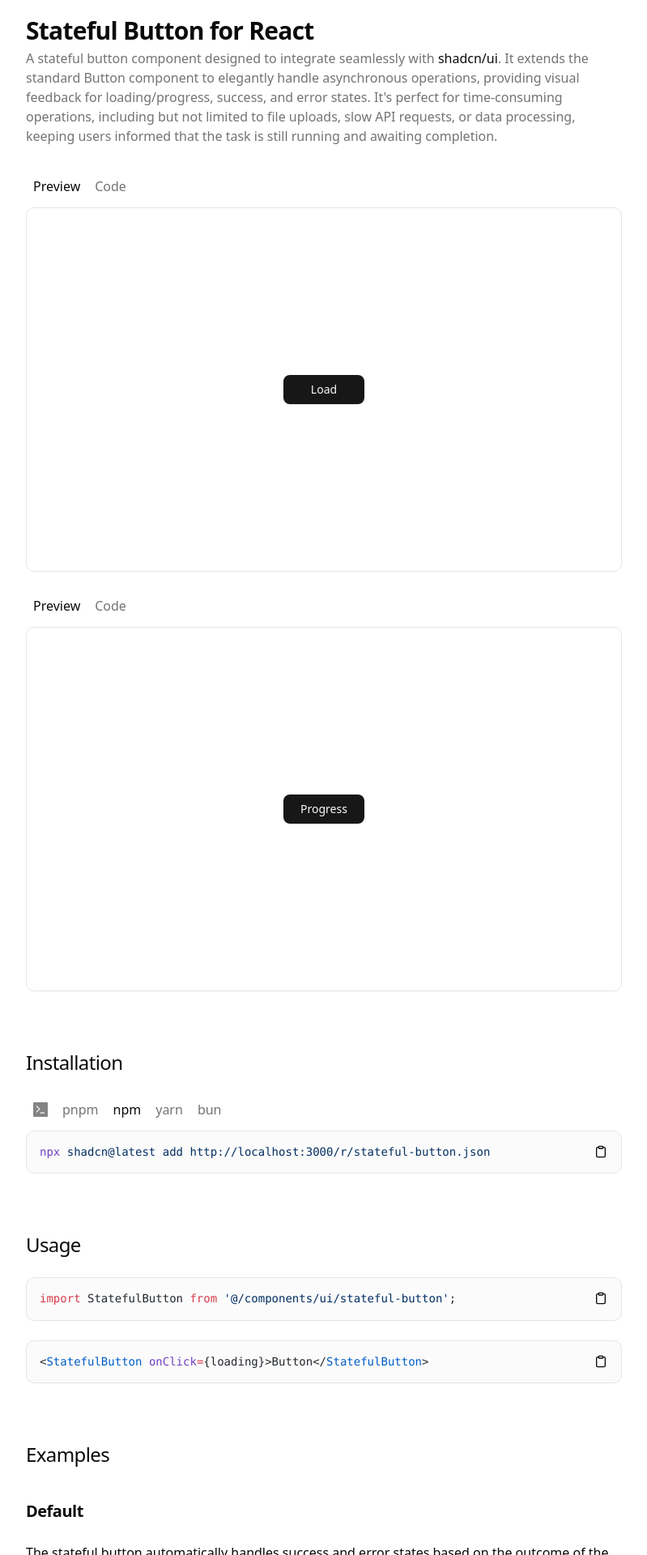
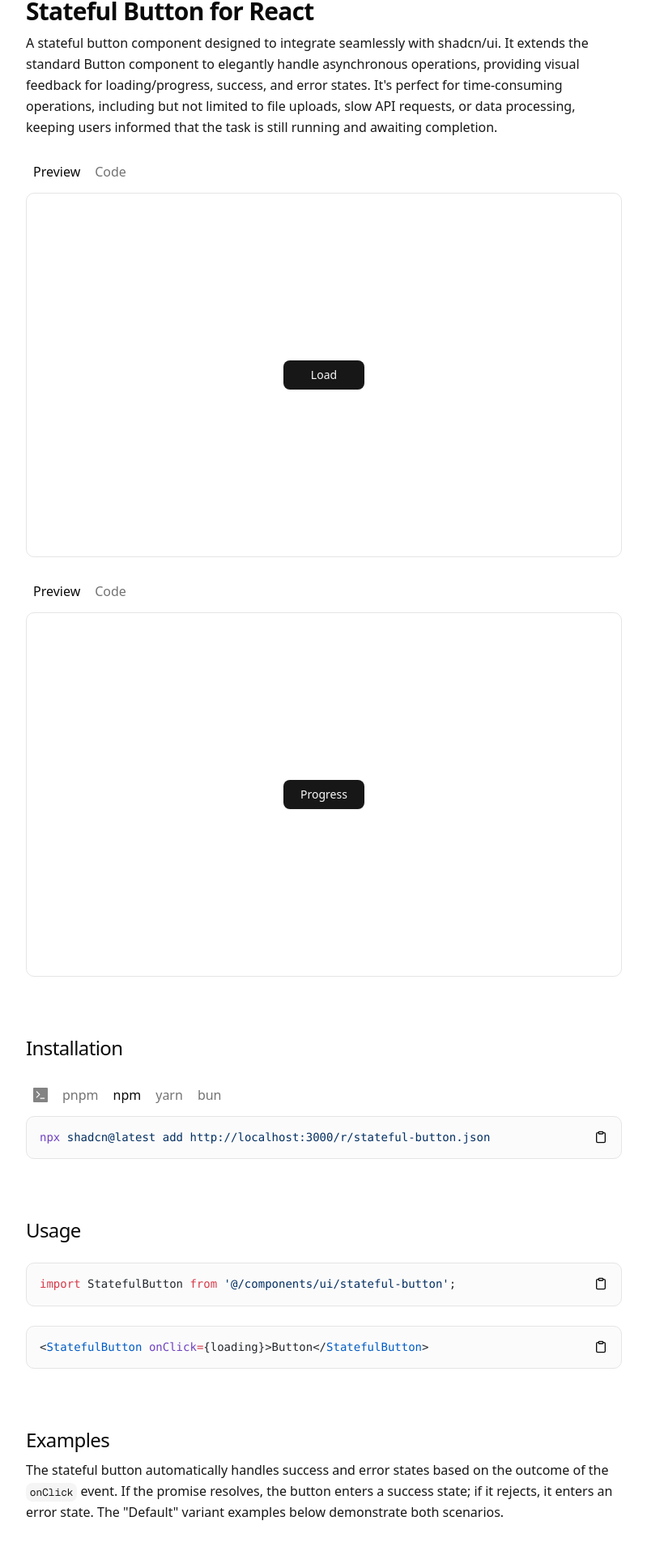
Before and after one commit to nanyx95/Stateful-Button-React, a Next.js app: page / in a window 1280 px wide. Shown: the part 80-2000 px from the top of the page at 81% size, without its empty margins (240-1039 px from the left). Built offline with nearby package versions, Linux system fonts and the light colour scheme.

Commit message:
refactor(docs): improve docs sections layout and semantic structure

```diff
--- a/app/_docs-sections/default-variant.tsx
+++ b/app/_docs-sections/default-variant.tsx
@@ -8,16 +8,8 @@ export default function DefaultVariant() {
 	const [apiProgress, setApiProgress] = useState(0);
 
 	return (
-		<>
-			<h3 className="mt-4 text-xl font-semibold tracking-tight">Default</h3>
-			<p className="leading-relaxed">
-				The stateful button automatically handles success and error states based on the outcome of the{' '}
-				<code className="relative rounded-md bg-muted px-[0.3rem] py-[0.2rem] font-mono text-[0.8rem] outline-none">
-					onClick
-				</code>{' '}
-				event. If the promise resolves, the button enters a success state; if it rejects, it enters an error state. The
-				"Default" variant examples below demonstrate both scenarios.
-			</p>
+		<section className="space-y-6">
+			<h3 className="text-xl font-semibold tracking-tight">Default</h3>
 
 			<ComponentPreview
 				preview={
@@ -82,6 +74,6 @@ export default function DefaultVariant() {
 				}
 				code={codeExamples.statefulButtonDefaultProgressError}
 			/>
-		</>
+		</section>
 	);
 }
--- a/app/_docs-sections/demo.tsx
+++ b/app/_docs-sections/demo.tsx
@@ -8,7 +8,7 @@ export default function Demo() {
 	const [apiProgress, setApiProgress] = useState(0);
 
 	return (
-		<>
+		<section className="space-y-6">
 			<ComponentPreview
 				preview={
 					<StatefulButton
@@ -42,6 +42,6 @@ export default function Demo() {
 				}
 				code={codeExamples.statefulButtonProgressDemo}
 			/>
-		</>
+		</section>
 	);
 }
--- a/app/_docs-sections/destructive-variant.tsx
+++ b/app/_docs-sections/destructive-variant.tsx
@@ -8,8 +8,8 @@ export default function DestructiveVariant() {
 	const [apiProgress, setApiProgress] = useState(0);
 
 	return (
-		<>
-			<h3 className="mt-4 text-xl font-semibold tracking-tight">Destructive</h3>
+		<section className="space-y-6">
+			<h3 className="text-xl font-semibold tracking-tight">Destructive</h3>
 
 			<ComponentPreview
 				preview={
@@ -43,6 +43,6 @@ export default function DestructiveVariant() {
 				}
 				code={codeExamples.statefulButtonDestructiveProgressSuccess}
 			/>
-		</>
+		</section>
 	);
 }
--- a/app/_docs-sections/ghost-variant.tsx
+++ b/app/_docs-sections/ghost-variant.tsx
@@ -8,8 +8,8 @@ export default function GhostVariant() {
 	const [apiProgress, setApiProgress] = useState(0);
 
 	return (
-		<>
-			<h3 className="mt-4 text-xl font-semibold tracking-tight">Ghost</h3>
+		<section className="space-y-6">
+			<h3 className="text-xl font-semibold tracking-tight">Ghost</h3>
 
 			<ComponentPreview
 				preview={
@@ -43,6 +43,6 @@ export default function GhostVariant() {
 				}
 				code={codeExamples.statefulButtonGhostProgressSuccess}
 			/>
-		</>
+		</section>
 	);
 }
--- a/app/_docs-sections/installation.tsx
+++ b/app/_docs-sections/installation.tsx
@@ -4,8 +4,8 @@ import CodeBlock from '@/components/code-block';
 
 export default function Installation() {
 	return (
-		<>
-			<h2 className="mt-12 text-2xl font-medium tracking-tight">Installation</h2>
+		<section className="space-y-6">
+			<h2 className="text-2xl font-medium tracking-tight">Installation</h2>
 			<Tabs defaultValue="npm">
 				<TabsList>
 					<TabsTrigger value="icon" disabled>
@@ -39,6 +39,6 @@ export default function Installation() {
 					</CodeBlock>
 				</TabsContent>
 			</Tabs>
-		</>
+		</section>
 	);
 }
--- a/app/_docs-sections/intro.tsx
+++ b/app/_docs-sections/intro.tsx
@@ -1,13 +1,12 @@
 export default function Intro() {
 	return (
-		<header className="flex flex-col gap-1">
+		<header className="space-y-2">
 			<h1 className="text-3xl font-bold tracking-tight">Stateful Button for React</h1>
-			<p className="text-muted-foreground">
-				A stateful button component designed to integrate seamlessly with{' '}
-				<span className="text-foreground">shadcn/ui</span>. It extends the standard Button component to elegantly handle
-				asynchronous operations, providing visual feedback for loading/progress, success, and error states. It's perfect
-				for time-consuming operations, including but not limited to file uploads, slow API requests, or data processing,
-				keeping users informed that the task is still running and awaiting completion.
+			<p className="leading-relaxed text-primary">
+				A stateful button component designed to integrate seamlessly with shadcn/ui. It extends the standard Button
+				component to elegantly handle asynchronous operations, providing visual feedback for loading/progress, success,
+				and error states. It's perfect for time-consuming operations, including but not limited to file uploads, slow
+				API requests, or data processing, keeping users informed that the task is still running and awaiting completion.
 			</p>
 		</header>
 	);
--- a/app/_docs-sections/outline-variant.tsx
+++ b/app/_docs-sections/outline-variant.tsx
@@ -8,8 +8,8 @@ export default function OutlineVariant() {
 	const [apiProgress, setApiProgress] = useState(0);
 
 	return (
-		<>
-			<h3 className="mt-4 text-xl font-semibold tracking-tight">Outline</h3>
+		<section className="space-y-6">
+			<h3 className="text-xl font-semibold tracking-tight">Outline</h3>
 
 			<ComponentPreview
 				preview={
@@ -43,6 +43,6 @@ export default function OutlineVariant() {
 				}
 				code={codeExamples.statefulButtonOutlineProgressSuccess}
 			/>
-		</>
+		</section>
 	);
 }
--- a/app/_docs-sections/secondary-variant.tsx
+++ b/app/_docs-sections/secondary-variant.tsx
@@ -8,8 +8,8 @@ export default function SecondaryVariant() {
 	const [apiProgress, setApiProgress] = useState(0);
 
 	return (
-		<>
-			<h3 className="mt-4 text-xl font-semibold tracking-tight">Secondary</h3>
+		<section className="space-y-6">
+			<h3 className="text-xl font-semibold tracking-tight">Secondary</h3>
 
 			<ComponentPreview
 				preview={
@@ -43,6 +43,6 @@ export default function SecondaryVariant() {
 				}
 				code={codeExamples.statefulButtonSecondaryProgressSuccess}
 			/>
-		</>
+		</section>
 	);
 }
--- a/app/_docs-sections/usage.tsx
+++ b/app/_docs-sections/usage.tsx
@@ -2,14 +2,14 @@ import CodeBlock from '@/components/code-block';
 
 export default function Usage() {
 	return (
-		<>
-			<h2 className="mt-12 text-2xl font-medium tracking-tight">Usage</h2>
+		<section className="space-y-6">
+			<h2 className="text-2xl font-medium tracking-tight">Usage</h2>
 			<CodeBlock lang="tsx" textSize={14} showLineNumbers={false}>
 				{`import StatefulButton from '@/components/ui/stateful-button';`}
 			</CodeBlock>
 			<CodeBlock lang="tsx" textSize={14} showLineNumbers={false}>
 				{`<StatefulButton onClick={loading}>Button</StatefulButton>`}
 			</CodeBlock>
-		</>
+		</section>
 	);
 }
--- a/app/page.tsx
+++ b/app/page.tsx
@@ -12,22 +12,31 @@ import GhostVariant from '@/app/_docs-sections/ghost-variant';
 
 export default function Home() {
 	return (
-		<>
-			<div className="mx-auto flex min-h-svh max-w-3xl flex-col gap-8 px-4 py-8">
+		<main className="mx-auto max-w-3xl space-y-18 px-4 pt-2 pb-8">
+			<section className="space-y-6">
 				<Intro />
-				<main className="flex flex-1 flex-col gap-6">
 				<Demo />
+			</section>
 			<Installation />
 			<Usage />
-
-					<h2 className="mt-12 text-2xl font-medium tracking-tight">Examples</h2>
+			<section className="space-y-14">
+				<div className="space-y-2">
+					<h2 className="text-2xl font-medium tracking-tight">Examples</h2>
+					<p className="leading-relaxed text-primary">
+						The stateful button automatically handles success and error states based on the outcome of the{' '}
+						<code className="relative rounded-md bg-muted px-[0.3rem] py-[0.2rem] font-mono text-[0.8rem] outline-none">
+							onClick
+						</code>{' '}
+						event. If the promise resolves, the button enters a success state; if it rejects, it enters an error state.
+						The "Default" variant examples below demonstrate both scenarios.
+					</p>
+				</div>
 				<DefaultVariant />
 				<SecondaryVariant />
 				<DestructiveVariant />
 				<OutlineVariant />
 				<GhostVariant />
+			</section>
 		</main>
-			</div>
-		</>
 	);
 }
```
Lines whose indentation alone changed are shown as unchanged.
